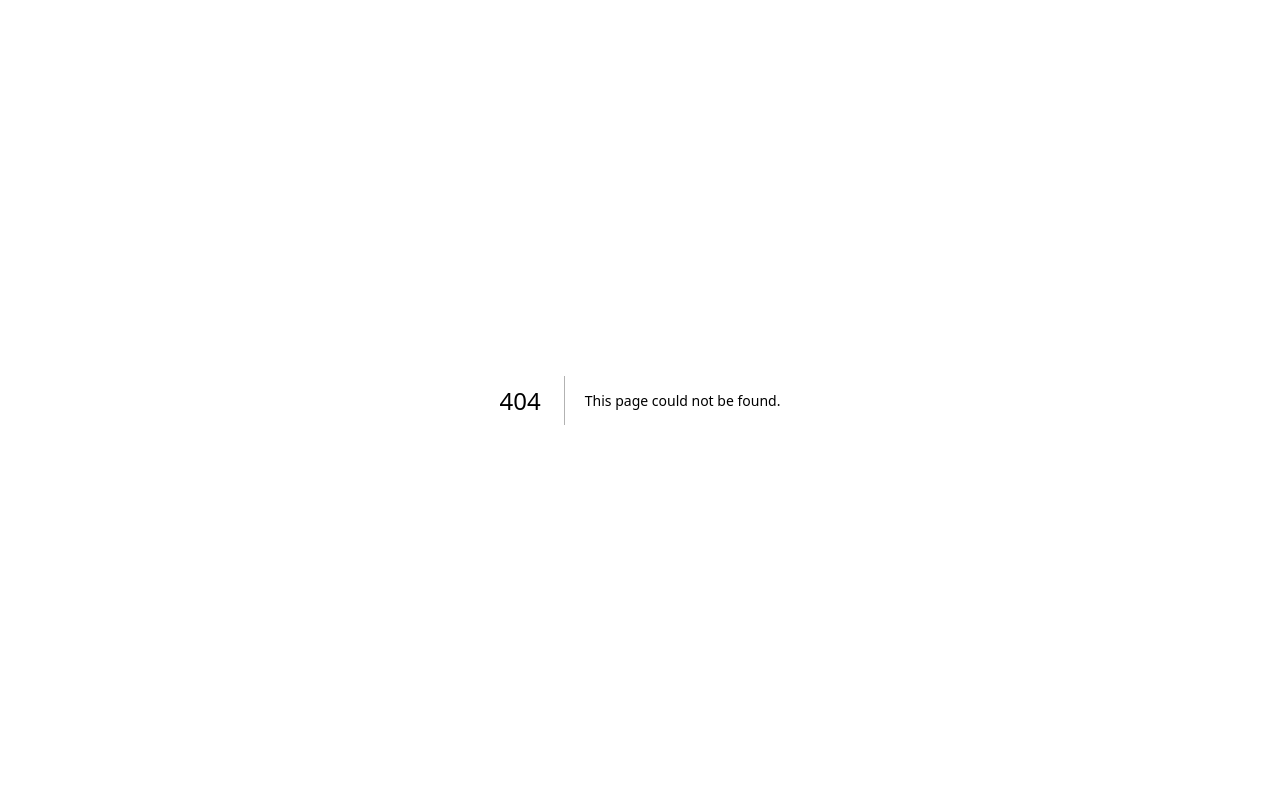
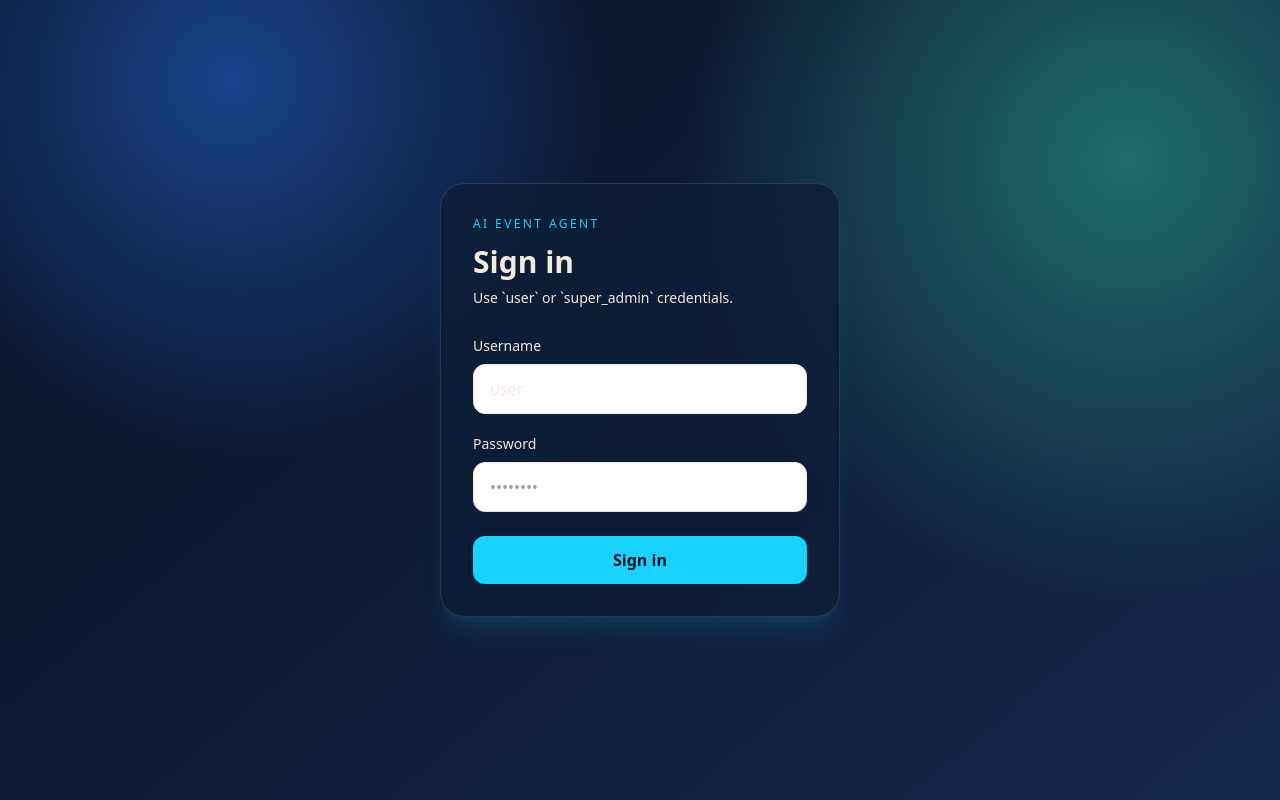
Before and after one commit to namm9an/AI-Event-Agent, a Next.js app in the folder frontend/: page /login in a window 1280 px wide. Before the commit this address had no page. Built offline with nearby package versions, Linux system fonts and the light colour scheme; no server answers.

Commit message:
feat(frontend-login): implement credential login flow for user and super_admin

```diff
--- /dev/null
+++ b/frontend/app/login/page.tsx
@@ -0,0 +1,69 @@
+"use client";
+
+import { FormEvent, useState } from "react";
+import { useRouter } from "next/navigation";
+
+import { api } from "@/lib/api";
+import { setSession } from "@/lib/session";
+
+export default function LoginPage() {
+  const router = useRouter();
+  const [username, setUsername] = useState("user");
+  const [password, setPassword] = useState("");
+  const [error, setError] = useState<string | null>(null);
+  const [loading, setLoading] = useState(false);
+
+  async function onSubmit(event: FormEvent<HTMLFormElement>) {
+    event.preventDefault();
+    setLoading(true);
+    setError(null);
+    try {
+      const data = await api.login(username, password);
+      setSession(data.access_token, data.role);
+      router.push(data.role === "super_admin" ? "/settings" : "/dashboard");
+    } catch (err) {
+      setError("Login failed. Check username/password.");
+    } finally {
+      setLoading(false);
+    }
+  }
+
+  return (
+    <main className="mx-auto flex min-h-screen w-full max-w-md items-center px-6 py-10">
+      <form onSubmit={onSubmit} className="frost w-full rounded-3xl p-8 shadow-xl shadow-cyan/10">
+        <p className="text-xs uppercase tracking-[0.2em] text-cyan">AI Event Agent</p>
+        <h1 className="mt-3 text-3xl font-semibold">Sign in</h1>
+        <p className="mt-2 text-sm text-slate-300/80">Use `user` or `super_admin` credentials.</p>
+
+        <label className="mt-7 block text-sm text-slate-200">Username</label>
+        <input
+          className="mt-2 w-full rounded-xl border border-slate-300/25 bg-slate-950/50 px-4 py-3 outline-none focus:border-cyan"
+          value={username}
+          onChange={(e) => setUsername(e.target.value)}
+          placeholder="user"
+          required
+        />
+
+        <label className="mt-5 block text-sm text-slate-200">Password</label>
+        <input
+          type="password"
+          className="mt-2 w-full rounded-xl border border-slate-300/25 bg-slate-950/50 px-4 py-3 outline-none focus:border-cyan"
+          value={password}
+          onChange={(e) => setPassword(e.target.value)}
+          placeholder="••••••••"
+          required
+        />
+
+        {error ? <p className="mt-4 text-sm text-ember">{error}</p> : null}
+
+        <button
+          type="submit"
+          disabled={loading}
+          className="mt-6 w-full rounded-xl bg-cyan px-4 py-3 font-semibold text-ink transition hover:brightness-110 disabled:opacity-70"
+        >
+          {loading ? "Signing in..." : "Sign in"}
+        </button>
+      </form>
+    </main>
+  );
+}
```
